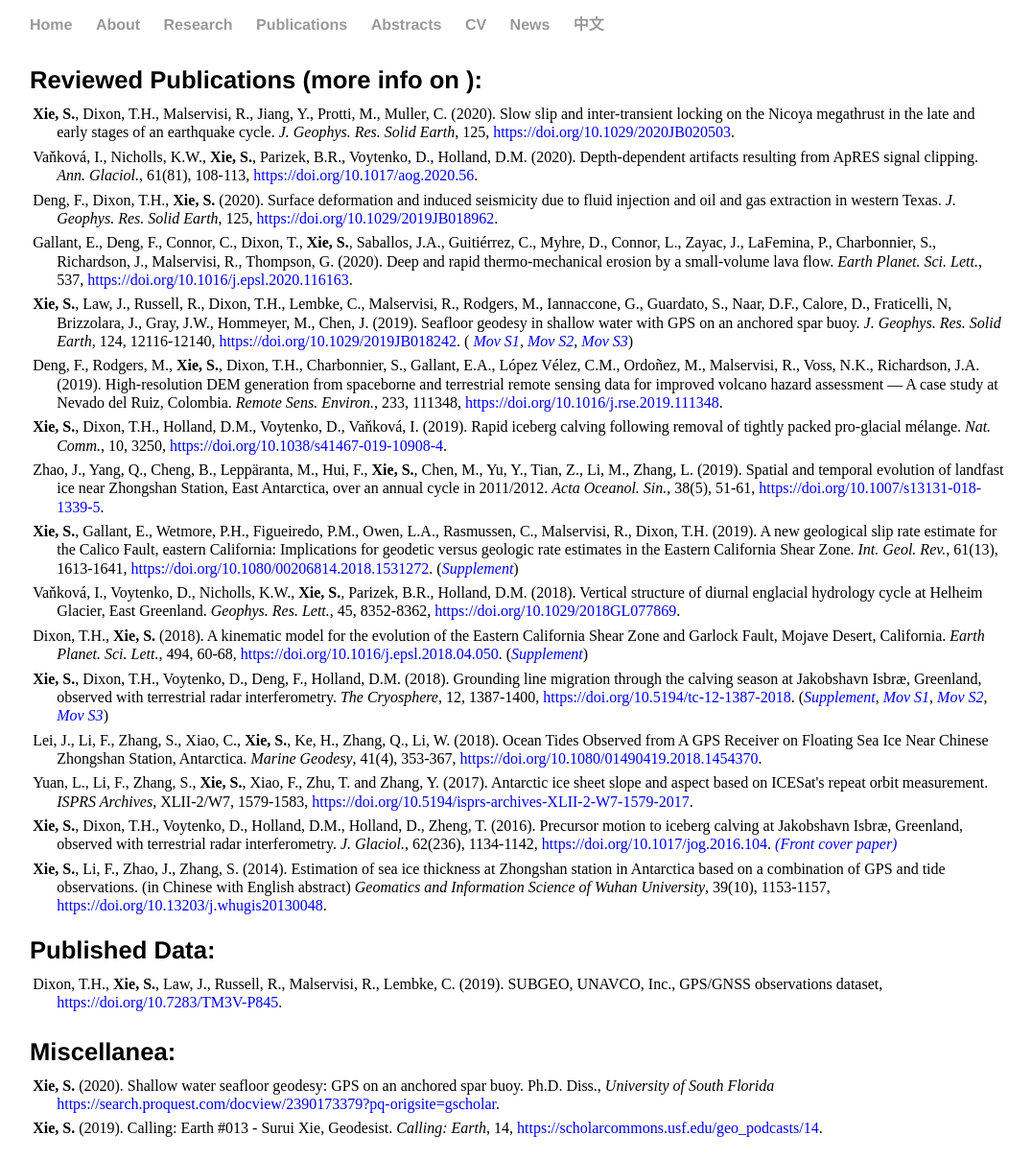
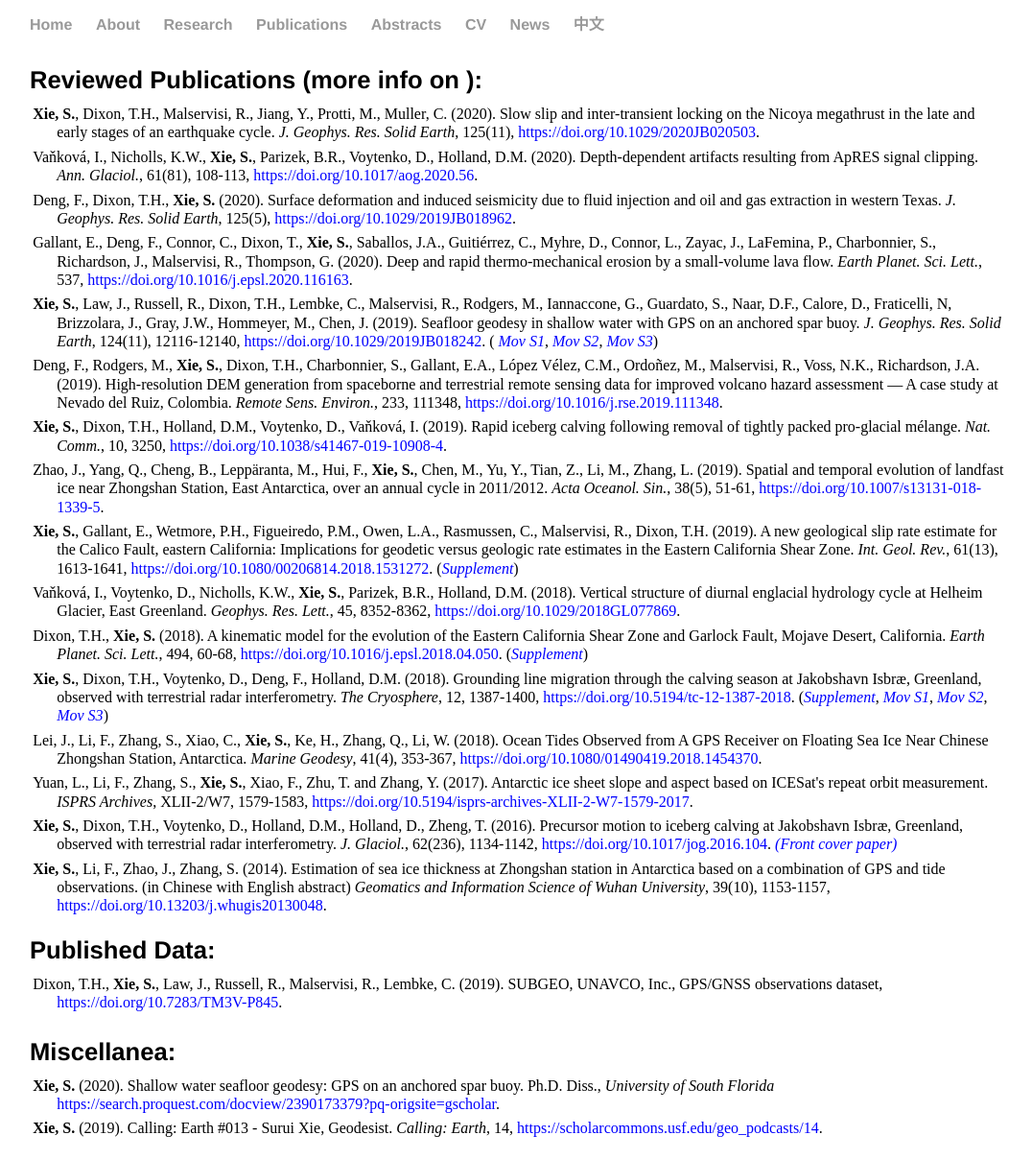
Before and after one commit to suruixie/suruixie.github.io, a Jekyll site: the page built from publications/index.html, in a window 1280 px wide. Shown: the whole page at 96% size, without its empty margins (97-1173 px from the left). Built offline with Jekyll 4.4.1, drawn with Linux system fonts in a browser that asks for light colours; a style sheet for code colours, icons or effects is not loaded.

Commit message:
Update index.html

```diff
--- a/publications/index.html
+++ b/publications/index.html
@@ -6,15 +6,15 @@
 <div class="publications">
 	<h4 style="margin-bottom:0.3em;">Reviewed Publications (more info on <a  href="https://scholar.google.com/citations?hl=en&user=kF4StsMAAAAJ&view_op=list_works" style="color:#0000FF;"><i class="ai ai-google-scholar ai-2x"></i></a>): </h4>
 	<p  class="publist" style="font-size:1.0em;">
-	        <strong>Xie, S.</strong>, Dixon, T.H., Malservisi, R., Jiang, Y., Protti, M., Muller, C. (2020). Slow slip and inter-transient locking on the Nicoya megathrust in the late and early stages of an earthquake cycle. <em>J. Geophys. Res. Solid Earth</em>, 125, <a href="https://doi.org/10.1029/2020JB020503" style="color:#0000FF;">https://doi.org/10.1029/2020JB020503</a>.<br>
+	        <strong>Xie, S.</strong>, Dixon, T.H., Malservisi, R., Jiang, Y., Protti, M., Muller, C. (2020). Slow slip and inter-transient locking on the Nicoya megathrust in the late and early stages of an earthquake cycle. <em>J. Geophys. Res. Solid Earth</em>, 125(11), <a href="https://doi.org/10.1029/2020JB020503" style="color:#0000FF;">https://doi.org/10.1029/2020JB020503</a>.<br>
 	<p  class="publist" style="font-size:1.0em;">
 	        Vaňková, I., Nicholls, K.W., <strong>Xie, S.</strong>, Parizek, B.R., Voytenko, D., Holland, D.M. (2020). Depth-dependent artifacts resulting from ApRES signal clipping. <em>Ann. Glaciol.</em>, 61(81), 108-113, <a href="https://doi.org/10.1017/aog.2020.56" style="color:#0000FF;">https://doi.org/10.1017/aog.2020.56</a>.<br>
 	<p  class="publist" style="font-size:1.0em;">
-	        Deng, F., Dixon, T.H., <strong>Xie, S.</strong> (2020). Surface deformation and induced seismicity due to fluid injection and oil and gas extraction in western Texas. <em>J. Geophys. Res. Solid Earth</em>, 125, <a href="https://doi.org/10.1029/2019JB018962" style="color:#0000FF;">https://doi.org/10.1029/2019JB018962</a>.<br>
+	        Deng, F., Dixon, T.H., <strong>Xie, S.</strong> (2020). Surface deformation and induced seismicity due to fluid injection and oil and gas extraction in western Texas. <em>J. Geophys. Res. Solid Earth</em>, 125(5), <a href="https://doi.org/10.1029/2019JB018962" style="color:#0000FF;">https://doi.org/10.1029/2019JB018962</a>.<br>
 	<p  class="publist" style="font-size:1.0em;">
 		Gallant, E., Deng, F., Connor, C., Dixon, T., <strong>Xie, S.</strong>, Saballos, J.A., Guitiérrez, C., Myhre, D.,  Connor, L.,  Zayac, J., LaFemina, P., Charbonnier, S.,  Richardson, J., Malservisi, R., Thompson, G. (2020). Deep and rapid thermo-mechanical erosion by a small-volume lava flow. <em>Earth Planet. Sci. Lett.</em>, 537, <a href="https://doi.org/10.1016/j.epsl.2020.116163" style="color:#0000FF;">https://doi.org/10.1016/j.epsl.2020.116163</a>. <br>
 	<p  class="publist" style="font-size:1.0em;">
-	        <strong>Xie, S.</strong>, Law, J., Russell, R., Dixon, T.H., Lembke, C., Malservisi, R., Rodgers, M., Iannaccone, G., Guardato, S., Naar, D.F., Calore, D., Fraticelli, N, Brizzolara, J., Gray, J.W., Hommeyer, M., Chen, J. (2019). Seafloor geodesy in shallow water with GPS on an anchored spar buoy. <em>J. Geophys. Res. Solid Earth</em>, 124, 12116-12140, <a href="https://doi.org/10.1029/2019JB018242" style="color:#0000FF;">https://doi.org/10.1029/2019JB018242</a>. (<em><a href="../files/2019/Xie_2019_MovS1.mov" style="color:#0000FF;"> Mov S1</a></em>, <em><a href="../files/2019/Xie_2019_MovS2.mov" style="color:#0000FF;"> Mov S2</a></em>, <em><a href="../files/2019/Xie_2019_MovS3.mov" style="color:#0000FF;"> Mov S3</a></em>)<br>
+	        <strong>Xie, S.</strong>, Law, J., Russell, R., Dixon, T.H., Lembke, C., Malservisi, R., Rodgers, M., Iannaccone, G., Guardato, S., Naar, D.F., Calore, D., Fraticelli, N, Brizzolara, J., Gray, J.W., Hommeyer, M., Chen, J. (2019). Seafloor geodesy in shallow water with GPS on an anchored spar buoy. <em>J. Geophys. Res. Solid Earth</em>, 124(11), 12116-12140, <a href="https://doi.org/10.1029/2019JB018242" style="color:#0000FF;">https://doi.org/10.1029/2019JB018242</a>. (<em><a href="../files/2019/Xie_2019_MovS1.mov" style="color:#0000FF;"> Mov S1</a></em>, <em><a href="../files/2019/Xie_2019_MovS2.mov" style="color:#0000FF;"> Mov S2</a></em>, <em><a href="../files/2019/Xie_2019_MovS3.mov" style="color:#0000FF;"> Mov S3</a></em>)<br>
 	<p  class="publist" style="font-size:1.0em;">
 	        Deng, F., Rodgers, M., <strong>Xie, S.</strong>, Dixon, T.H., Charbonnier, S., Gallant, E.A., López Vélez, C.M., Ordoñez, M., Malservisi, R., Voss, N.K., Richardson, J.A. (2019). High-resolution DEM generation from spaceborne and terrestrial remote sensing data for improved volcano hazard assessment — A case study at Nevado del Ruiz, Colombia. <em>Remote Sens. Environ.</em>, 233, 111348, <a href="https://doi.org/10.1016/j.rse.2019.111348" style="color:#0000FF;">https://doi.org/10.1016/j.rse.2019.111348</a>. <br>
 	<p  class="publist" style="font-size:1.0em;">
```
